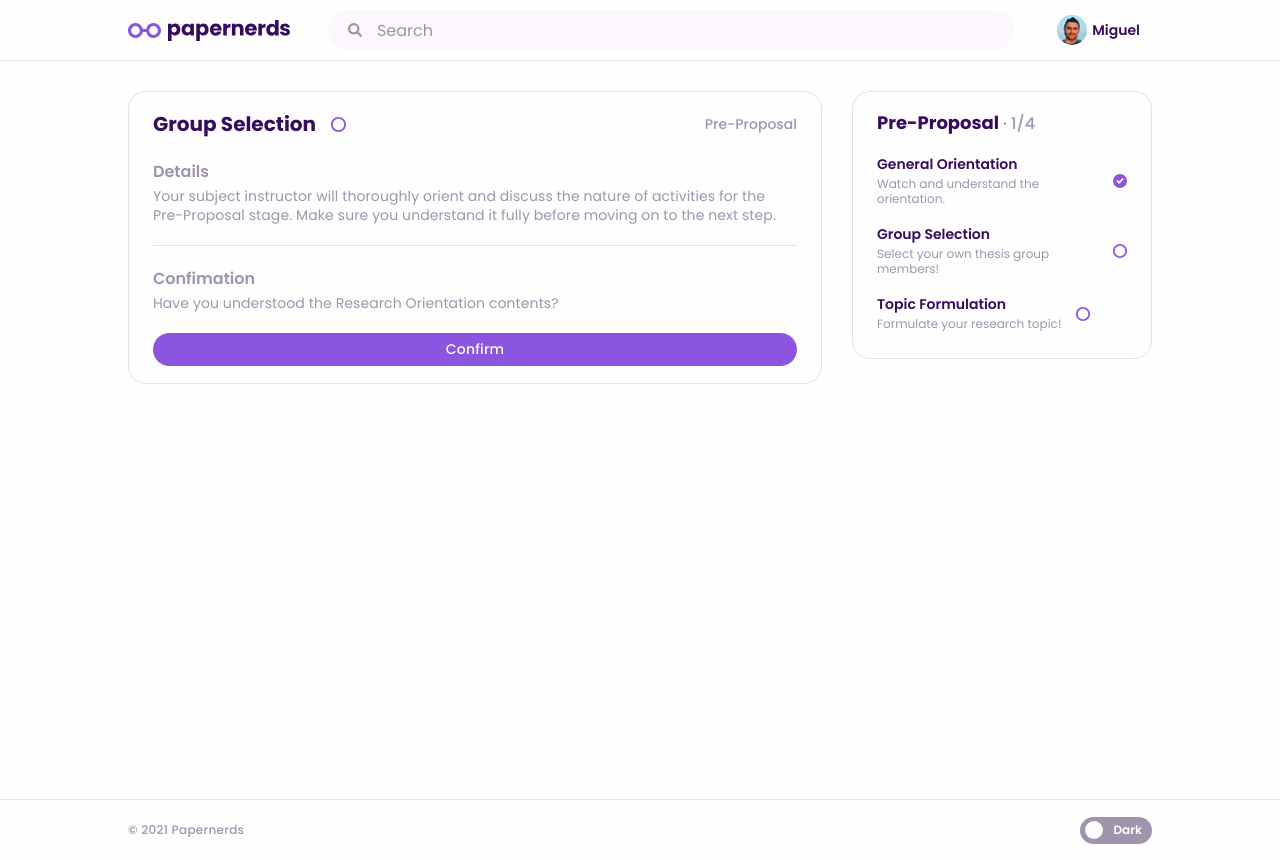
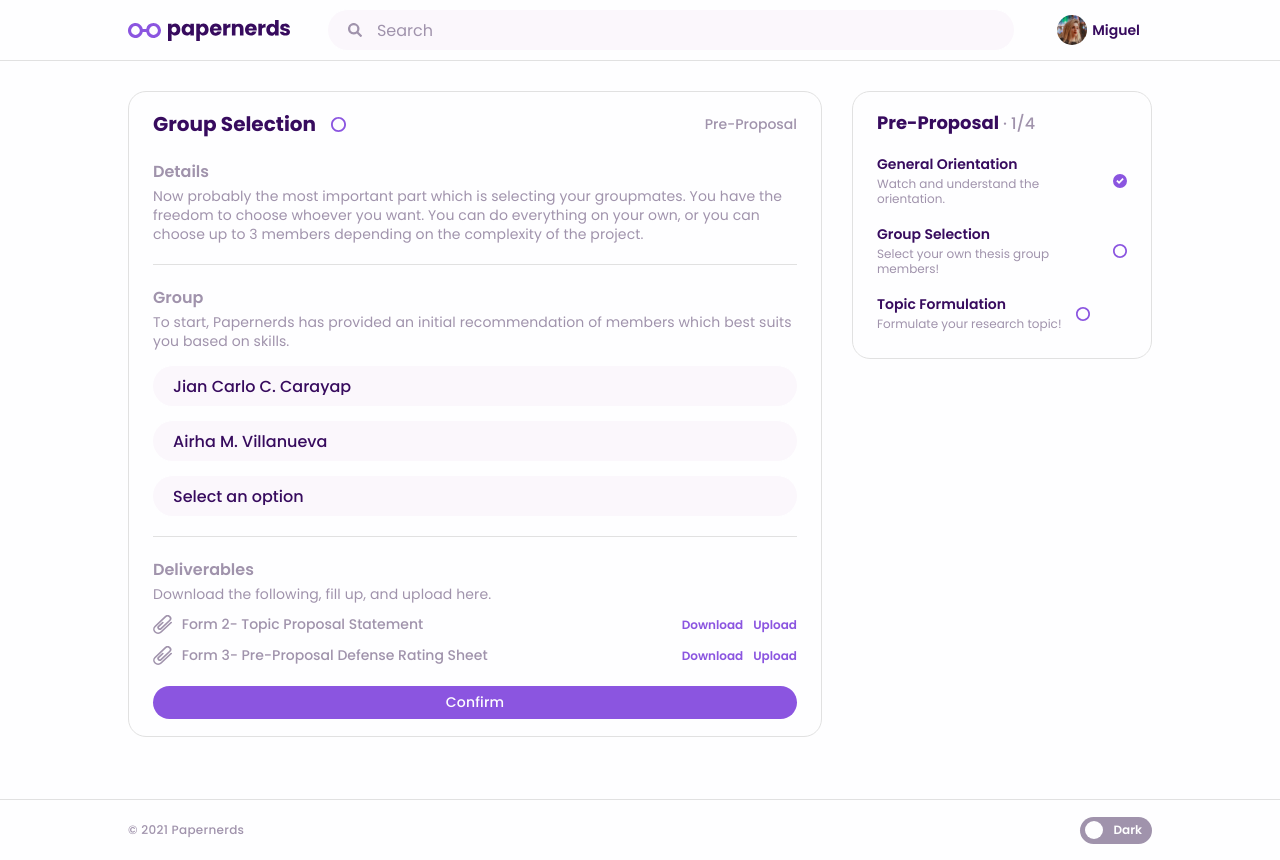
Before and after one commit to miguelcemiller/papernerds, a Django app: a page that uses templates/navbar.html in a window 1280 px wide. Run offline with Django 3.2, Linux system fonts and the light colour scheme; a user stored in the database is signed in; data comes from the database, SQL or seed files in the repository; some libraries are stand-ins or nearby versions.

Commit message:
configured User and Student models

```diff
--- a/features/admin.py
+++ b/features/admin.py
@@ -4,6 +4,6 @@ from django.contrib import admin
 
 from . models import *
 
-admin.site.register(Profile)
+admin.site.register(Student)
 admin.site.register(Paper)
 admin.site.register(Portal)
--- a/features/models.py
+++ b/features/models.py
@@ -2,7 +2,7 @@ from django.db import models
 import uuid
 from django.contrib.auth.models import User
 
-from django.db.models.signals import pre_save
+from django.db.models.signals import pre_save, post_save, post_delete
 from django.dispatch import receiver
 from django.utils.text import slugify
 import string
@@ -10,22 +10,43 @@ import random
 
 # Create your models here.
 
-class Profile(models.Model):
+class Student(models.Model):
     user = models.OneToOneField(User, on_delete=models.CASCADE, null=True, blank=True)
 
     firstname = models.CharField(max_length=200, blank=True, null=True)
     middleinitial = models.CharField(max_length=200, blank=True, null=True)
     lastname = models.CharField(max_length=200, blank=True, null=True)
 
+    skills_description = models.CharField(max_length=500, blank=True, null=True)
+
     email = models.EmailField(max_length=500, blank=True, null=True)
     password = models.CharField(max_length=200, blank=True, null=True)
 
-    profile_image = models.ImageField(null=True, blank=True, upload_to='profiles/')
+    profile_image = models.ImageField(null=True, blank=True, upload_to='static/images/profiles/')
     created = models.DateTimeField(auto_now_add=True)
     id = models.UUIDField(default=uuid.uuid4, unique=True, primary_key=True, editable=False)
 
     def __str__(self):
         return str(self.user.username)
+
+# Create Student when User is created
+@receiver(post_save, sender=User)
+def create_student(sender, instance, created, **kwargs):
+    if created:
+        user = instance
+        profile = Student.objects.create(
+            user = user,
+            #email = user.email,
+            #firstname = user.first_name,
+            #lastname = user.last_name
+        )
+    print("this is fired off")
+
+# Delete User when Student is deleted
+@receiver(post_delete, sender=Student)
+def delete_student(sender, instance, **kwargs):
+    user = instance.user
+    user.delete()
 
 class Paper(models.Model):
     title = models.CharField(max_length=200, blank=True, null=True)
--- a/features/templates/features/portal.html
+++ b/features/templates/features/portal.html
@@ -17,6 +17,8 @@
             <div class="portal-details__heading__stage">{{current_portal.stage}}</div>
         </div>
 
+
+        {% if current_portal.step == 'General Orientation'%}
         <p>Details</p>
         <div class="portal-details__details">Your subject instructor will thoroughly orient and discuss the nature of activities for the Pre-Proposal stage. Make sure you understand it fully before moving on to the next step.</div>
 
@@ -26,6 +28,61 @@
         <div class="portal-details__confirmation">Have you understood the Research Orientation contents?</div>
 
         <button class="btn">Confirm</button>
+        {% endif %}
+
+        {% if current_portal.step == 'Group Selection'%}
+        <p>Details</p>
+        <div class="portal-details__details">Now probably the most important part which is selecting your groupmates. You have the freedom to choose whoever you want. You can do everything on your own, or you can choose up to 3 members depending on the complexity of the project.</div>
+
+        <div class="separator"></div>
+
+        <p>Group</p>
+        <div class="portal-details__details">To start, Papernerds has provided an initial recommendation of members which best suits you based on skills.</div>
+
+        <select class="text-select">
+            <!--<option value="" disabled selected>Select your option</option>-->
+            <option value="starter" selected>Jian Carlo C. Carayap</option>
+            <option value="professional">Airha M. Villanueva</option>
+            <option value="corporate">Corporate</option>
+        </select>
+        <select class="text-select">
+            <!--<option value="" disabled selected>Select your option</option>-->
+            <option value="starter">Jian Carlo C. Carayap</option>
+            <option value="professional" selected>Airha M. Villanueva</option>
+            <option value="corporate">Corporate</option>
+        </select>
+        <select class="text-select">
+            <!--<option value="" disabled selected>Select your option</option>-->
+            <option value="starter">Jian Carlo C. Carayap</option>
+            <option value="professional">Airha M. Villanueva</option>
+            <option value="corporate" selected>Select an option</option>
+        </select>
+
+        <div class="separator"></div>
+        <p>Deliverables</p>
+        <div class="portal-details__details">Download the following, fill up, and upload here.</div>
+
+        <div class="portal-details__deliverable">
+            <img src="{% static 'images/clip.svg' %}">
+            <div class="portal-details__deliverable__name">Form 2- Topic Proposal Statement</div>
+            <div class="portal-details__deliverable__links">
+                <a href="#">Download</a>
+                <a href="#">Upload</a>
+            </div>
+        </div>
+        <div class="portal-details__deliverable">
+            <img src="{% static 'images/clip.svg' %}">
+            <div class="portal-details__deliverable__name">Form 3- Pre-Proposal Defense Rating Sheet</div>
+            <div class="portal-details__deliverable__links">
+                <a href="#">Download</a>
+                <a href="#">Upload</a>
+            </div>
+        </div>
+
+        <button class="btn">Confirm</button>
+        {% endif %}
+
+
     </div>
 
     <div class="student-sidebar">
--- a/features/urls.py
+++ b/features/urls.py
@@ -13,6 +13,7 @@ urlpatterns = [
 
 
     path('login/', views.login_view, name='login'),
+    path('register/', views.register_view, name='register'),
     path('logout/', views.logout_view, name='logout'),
     path('results', views.results_view, name='results'),
 ]
--- a/features/views.py
+++ b/features/views.py
@@ -8,6 +8,7 @@ from urllib.parse import urlparse
 from django.contrib.auth.models import User
 from . models import Paper
 from . models import Portal
+from . models import Student
 
 from . tf_idf import preprocess, create_tfidf_features, calculate_similarity, show_similar_documents
 import time
@@ -50,9 +51,10 @@ def login_view(request):
             print('Username or password is incorrect')
             return HttpResponseRedirect(request.META.get('HTTP_REFERER'))
 
-    #return render(request, 'papers/paper.html', context_instance=RequestContext(request))
-    #return redirect(request.path)
     return render(request, 'features/login.html')
+
+def register_view(request):
+    pass
 
 
 def logout_view(request):
@@ -126,7 +128,17 @@ def results_view(request):
         papers = Paper.objects.all()
         custom_range, papers = paginate_papers(request, papers, 4)
 
-    context = {'papers': papers, 'search': search, 'custom_range': custom_range}
+    # Get current student user
+    is_user_an = request.user.is_anonymous
+
+    if is_user_an == False:
+        print("False")
+        curr_user = request.user
+        curr_student = Student.objects.get(user=curr_user)
+
+    curr_student = []
+
+    context = {'papers': papers, 'search': search, 'custom_range': custom_range, 'curr_student': curr_student}
     return render(request, 'features/home.html', context)
 
 
@@ -141,7 +153,18 @@ def home_view(request):
 
     custom_range, papers = paginate_papers(request, papers, 4)
 
-    context = {'papers': papers, 'search': search, 'custom_range': custom_range, 'portals': portals}
+    # Get current student user
+    is_user_an = request.user.is_anonymous
+
+    if is_user_an == False:
+        print("False")
+        curr_user = request.user
+        curr_student = Student.objects.get(user=curr_user)
+    else:
+        curr_student = []
+
+
+    context = {'papers': papers, 'search': search, 'custom_range': custom_range, 'portals': portals, 'curr_student': curr_student}
     return render(request, 'features/home.html', context)
 
 
@@ -181,12 +204,32 @@ def paper_view(request, slug):
 
     #custom_range, related_papers = paginate_papers(request, related_papers, 2)
 
-    context = {'paper': paper, 'related_papers': related_papers}
+    # Get current student user
+    is_user_an = request.user.is_anonymous
+
+    if is_user_an == False:
+        print("False")
+        curr_user = request.user
+        curr_student = Student.objects.get(user=curr_user)
+    else:
+        curr_student = []
+
+    context = {'paper': paper, 'related_papers': related_papers, 'curr_student': curr_student}
     return render(request, 'features/paper.html', context)
 
 def portal_view(request, slug):
     current_portal = Portal.objects.get(slug=slug)
     portals = Portal.objects.all()
 
-    context = {'current_portal': current_portal, 'portals': portals}
+    # Get current student user
+    is_user_an = request.user.is_anonymous
+
+    if is_user_an == False:
+        print("False")
+        curr_user = request.user
+        curr_student = Student.objects.get(user=curr_user)
+    else:
+        curr_student = []
+
+    context = {'current_portal': current_portal, 'portals': portals, 'curr_student': curr_student}
     return render(request, 'features/portal.html', context)
--- a/static/styles/main.css
+++ b/static/styles/main.css
@@ -870,6 +870,87 @@ nav {
     margin-top: 20px;
 }
 
+/* ---------TEXT INPUT-------------- */
+.text-select {
+    font-family: "Poppins", sans-serif;
+    font-size: 16px;
+    font-weight: 500;
+    color: var(--text-primary);
+
+    appearance: none;
+
+    background-color: var(--text-field);
+
+    height: 40px;
+    width: 100%;
+    min-width: 100px;
+
+    border: 0px;
+
+    box-shadow: 0 0 0 1px var(--background);
+    border-radius: 20px;
+
+    padding: 0 20px;
+
+    margin-top: 15px;
+
+    transition: box-shadow 0.2s ease-in-out;
+}
+
+.text-select:hover {
+    box-shadow: 0 0 0 1px var(--line);
+}
+
+.text-select:focus-within {
+    outline: none;
+    box-shadow: 0 0 0 1px var(--line);
+
+    background-color: var(--background);
+}
+
+option[value=""][disabled] {
+    display: none;
+    color: red;
+}
+
+.portal-details__deliverable {
+    display: flex;
+    align-items: center;
+    width: 100%;
+
+    position: relative;
+
+    padding-top: 10px;
+}
+
+.portal-details__deliverable__name {
+    font-size: 14px;
+    font-weight: 500;
+    color: var(--text-secondary);
+
+    padding-left: 10px;
+}
+
+.portal-details__deliverable__links {
+    position: absolute;
+    right: 0;
+
+    display: flex;
+    align-items: center;
+    gap: 10px;
+}
+.portal-details__deliverable__links > a {
+    font-size: 12px;
+    font-weight: 600;
+    color: var(--primary);
+
+    text-decoration: none;
+
+    cursor: pointer;
+}
+
+
+
 
 /* ------------------STUDENT SIDEBAR------------------ */
 
@@ -1692,6 +1773,25 @@ br {
 
 /* End Login Overlay */
 
+/* Register Overlay */
+
+.overlay--register {
+    display: none; /* Hidden by default */
+    justify-content: center;
+    align-items: center;
+
+    position: fixed;
+    top: 0;
+    bottom: 0;
+    right: 0;
+    left: 0;
+    width: 100%; /* Full width (cover the whole page) */
+    height: 100%; /* Full height (cover the whole page) */
+
+    background-color: rgba(0,0,0,0.5); /* Black background with opacity */
+    z-index: 101;
+}
+
 /* End Paper.html */
 
 
--- a/templates/navbar.html
+++ b/templates/navbar.html
@@ -91,15 +91,14 @@
 
         {% endif %}
 
-
         {% if request.user.is_authenticated %}
         <div class="profile_nav">
             <div class="profile_container">
-                <img class="profile_image" src="{% static 'images/profiles/headshot.png'%}" alt="">
-                <div class="profile_name">{{ request.user.first_name }}</div>
+                <img class="profile_image" src="{{ curr_student.profile_image.url }}" alt="">
+                <div class="profile_name">{{ curr_student.firstname }}</div>
             </div>
             <div class="profile_container_m hide_profile_container">
-                <img class="profile_image" src="{% static 'images/profiles/headshot.png'%}" alt="">
+                <img class="profile_image" src="{{ curr_student.profile_image.url }}" alt="">
             </div>
             <ul class="profile_dropdown hide_dropdown">
                 <li><a href="#">Profile</a></li>
```
Also changed, not shown: features/templates/features/paper.html (+35 -1 lines), db.sqlite3, features/migrations/0008_auto_20211109_2024.py (added), features/migrations/0009_alter_student_profile_image.py (added), static/images/clip.svg (added), static/images/profiles/picture1.png (added), static/images/profiles/picture1_EOhclP3.png (added), static/images/profiles/picture2.png (added), static/images/profiles/picture3.png (added), static/images/profiles/picture3_iP4IvL3.png (added).
